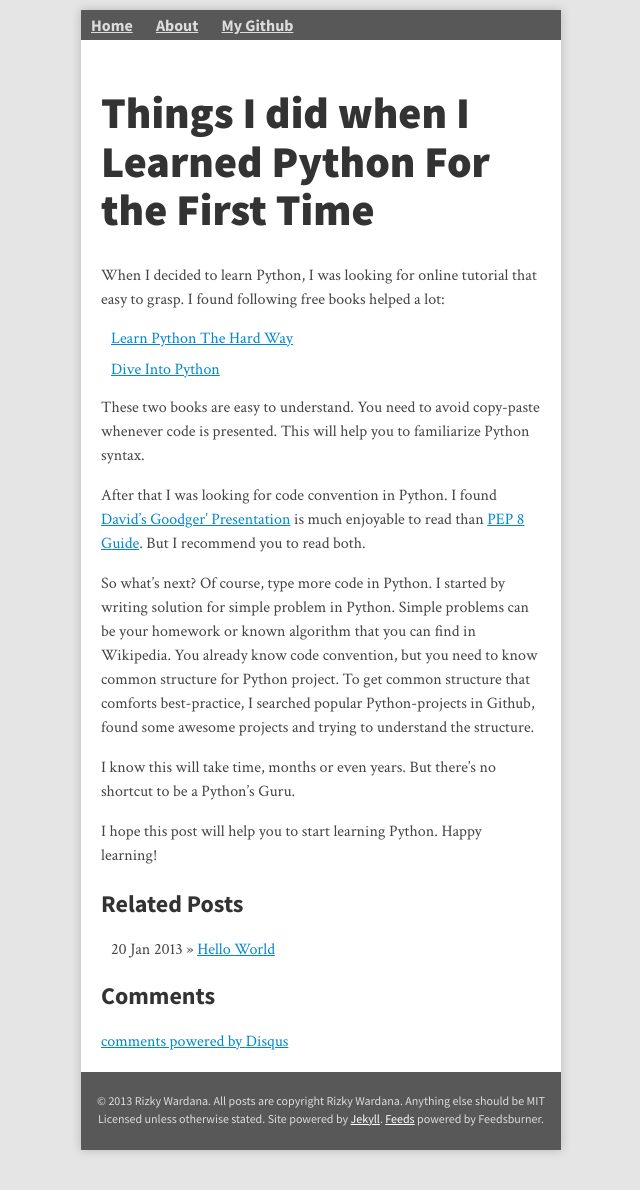
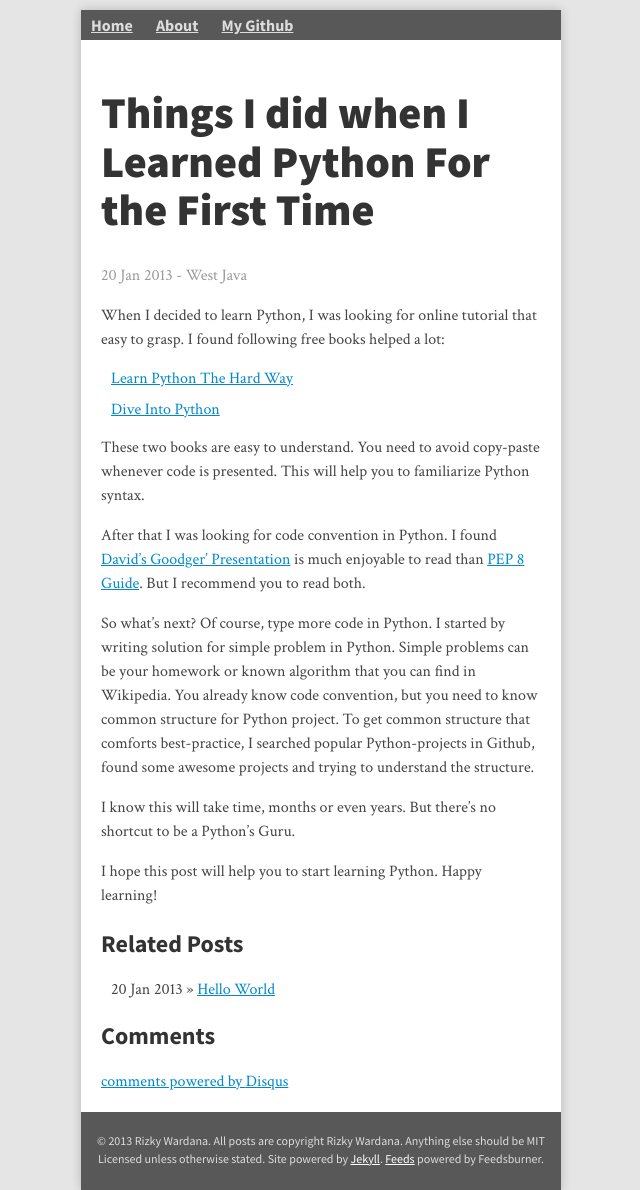
Before and after one commit to rizkywardana/rizkywardana.github.com, a Jekyll site: the page built from _posts/2013-01-20-things-i-did-when-learned-python-for-the-first-time.md, in a window 1280 px wide. Shown: the whole page, without its empty margins (319-959 px from the left). Built offline with Jekyll 4.4.1, drawn with Linux system fonts in a browser that asks for light colours; Markdown is read by kramdown in place of the engine named in the settings; comment, search, counter and statistics services are not loaded.

Commit message:
Added post meta.

```diff
--- a/_posts/2013-01-20-things-i-did-when-learned-python-for-the-first-time.md
+++ b/_posts/2013-01-20-things-i-did-when-learned-python-for-the-first-time.md
@@ -6,6 +6,8 @@ comments: true
 
 {{ page.title }}
 ================
+
+<p class="meta">20 Jan 2013 - West Java</p>
 
 When I decided to learn Python, I was looking for online tutorial that easy to
 grasp. I found following free books helped a lot:
```
